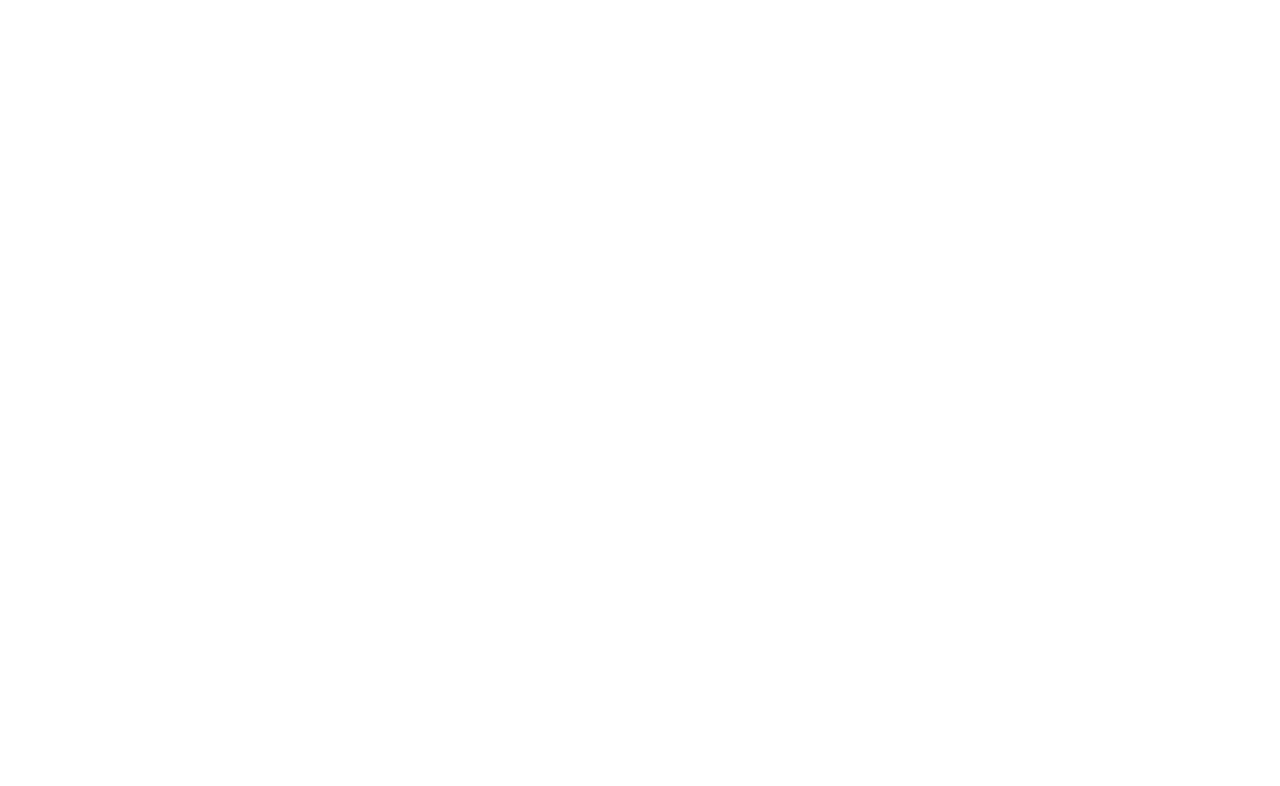
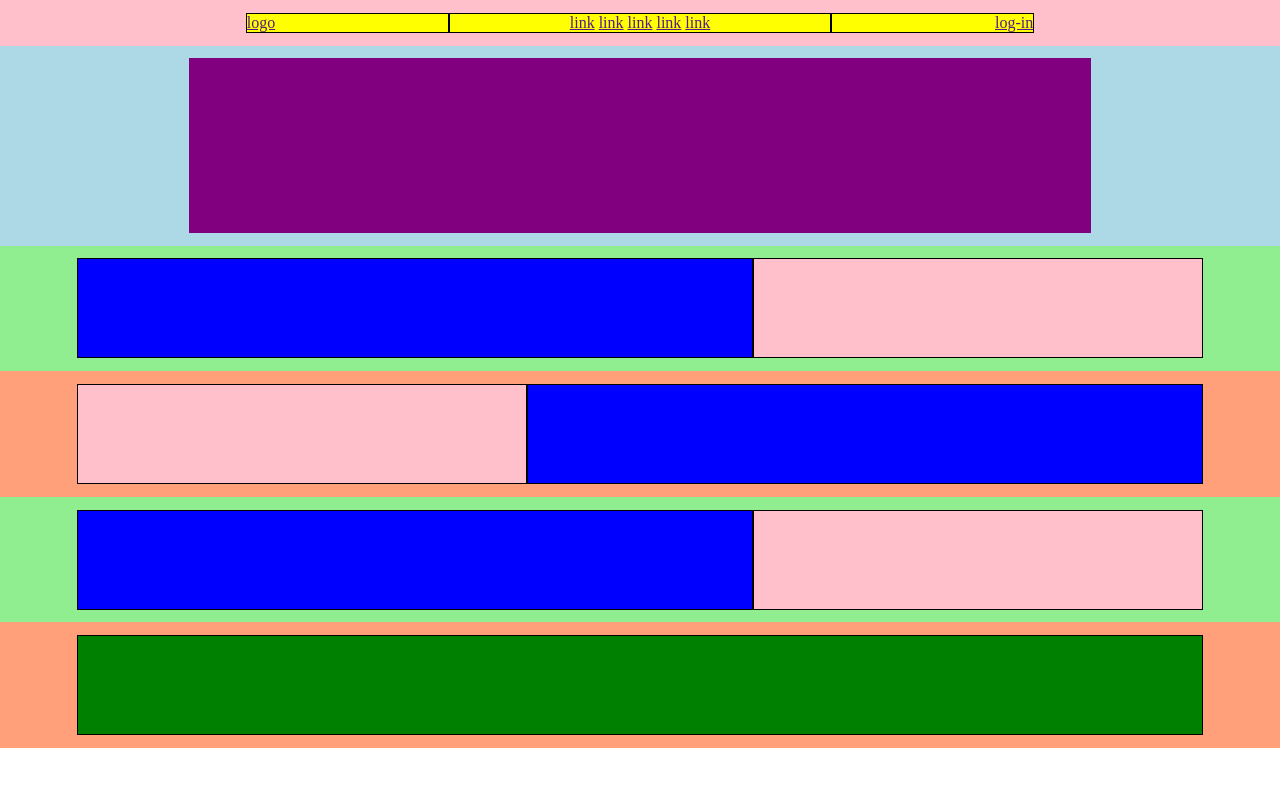
Before and after one commit to PietroDeBianchi/htmlcss-struttura-discord, a plain HTML site: page index.html in a window 1280 px wide. Drawn offline with Linux system fonts and the light colour scheme.

Commit message:
still style css flex

```diff
--- a/index.html
+++ b/index.html
@@ -9,14 +9,75 @@
 </head>
 <body>
     <header>
+        <nav>
+            <div id="head-logo">
+               <a href="">logo</a>
+
+            </div>
+
+            <div id="head-link">
+                <a href="">link</a>
+                <a href="">link</a>
+                <a href="">link</a>
+                <a href="">link</a>
+                <a href="">link</a>
+
+            </div>
+
+            <div id="head-login">
+                <a href="">log-in</a>
+
+            </div>
+        </nav>
+
+        <div id="head-introcontainer">
+            <div id="introduction">
+
+            </div>
+        </div>
 
     </header>
 
     <main>
+        <div class="section odd">
+            <div class="content blue">
 
+            </div>
+            <div class="content pink">
+
+            </div>
+
+        </div>
+
+        <div class="section even">
+            <div class="content blue">
+
+            </div>
+            <div class="content pink">
+
+            </div>
+
+        </div>
+
+        <div class="section odd">
+            <div class="content blue">
+
+            </div>
+            <div class="content pink">
+
+            </div>
+
+        </div>
+
+        <div class="section even">
+            <div class="content green">
+
+            </div>
+        </div>
     </main>
 
     <footer>
+
 
     </footer>
 
--- a/style.css
+++ b/style.css
@@ -3,3 +3,98 @@
     padding: 0;
     box-sizing: border-box;
 }
+
+
+/* HEADER STYLE */
+
+nav {
+    width: 100%;
+    margin: auto;
+    display: flex;
+    justify-content: center;
+    padding: 1% 6%;
+    /* DEBUG */
+    background-color: pink;
+}
+
+#head-logo{
+    width: 18%;
+    text-align: start;
+    /* DEBUG */
+    border: 1px solid black;
+    background-color: yellow;
+}
+
+#head-link{
+    width: 34%;
+    text-align: center;
+    /* DEBUG */
+    border: 1px solid black;
+    background-color: yellow;
+}
+
+#head-login{
+    width: 18%;
+    text-align: end;
+    /* DEBUG */
+    border: 1px solid black;
+    background-color: yellow;
+}
+
+#head-introcontainer{
+    width: 100%;
+    padding: 1% 6%;
+    display: flex;
+    justify-content: center;
+    /* DEBUG */
+    height: 200px;
+    background-color: lightblue;
+}
+
+#introduction {
+    width: 80%;
+    /* DEBUG */
+    background-color: purple;
+}
+
+/* MAIN STYLE */
+
+.section {
+    width: 100%;
+    margin: auto;
+    display: flex;
+    justify-content: center;
+    padding: 1% 6%;
+    /* DEBUG */
+    background-color: lightgreen
+}
+
+.even {
+    flex-direction: row-reverse;
+    /* DEBUG */
+    background-color: lightsalmon;
+}
+
+.content {
+    /* DEBUG */
+    border: 1px solid black;
+    height: 100px;
+}
+
+.blue {
+    width: 60%;
+    background-color: blue;
+}
+
+.pink {
+    width: 40%;
+    background-color: pink;
+}
+
+.green {
+    width: 100%;
+    /* DEBUG */
+    background-color: green;
+    border: 1px solid black;
+    height: 100px;
+}
```
Also changed, not shown: 1 other file.
